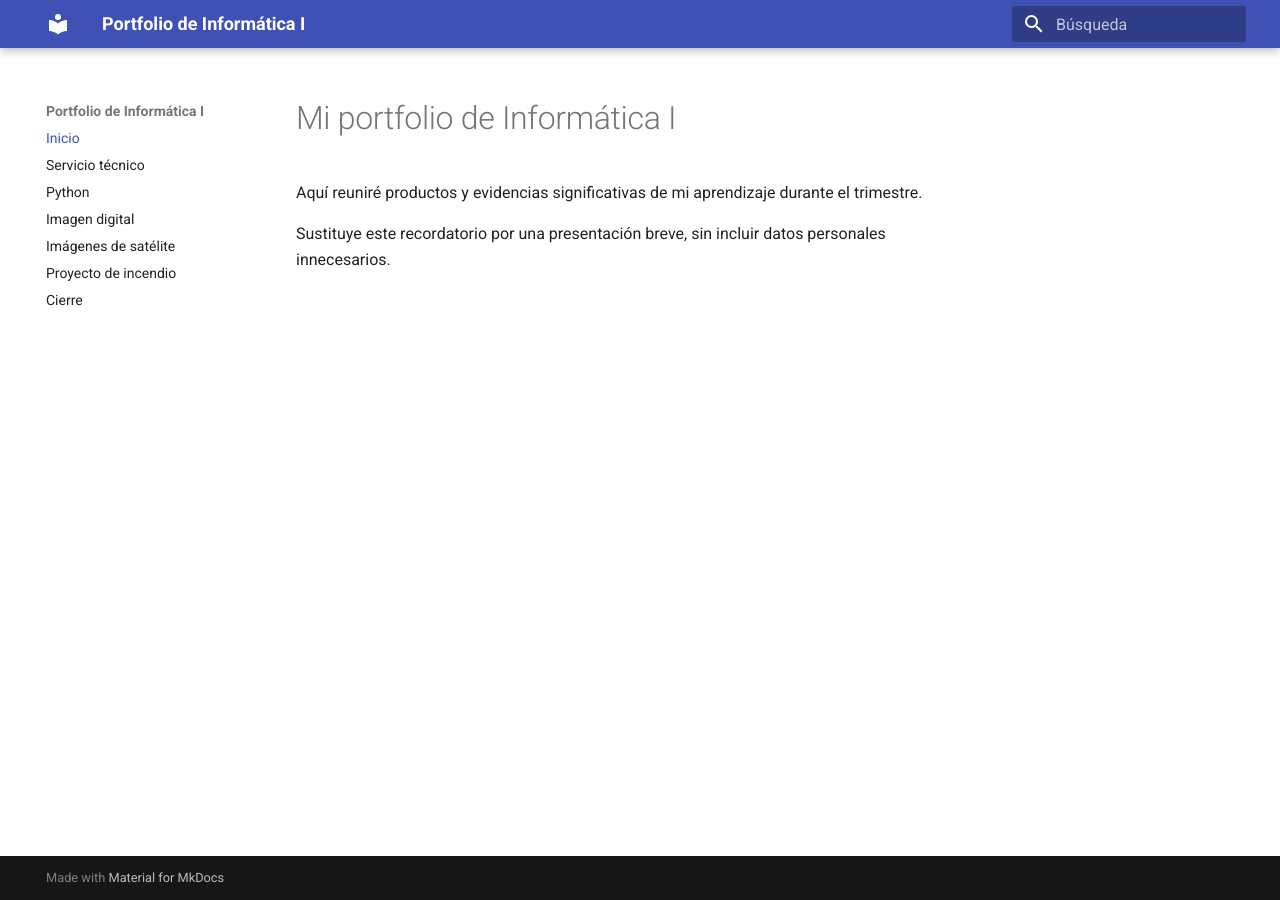
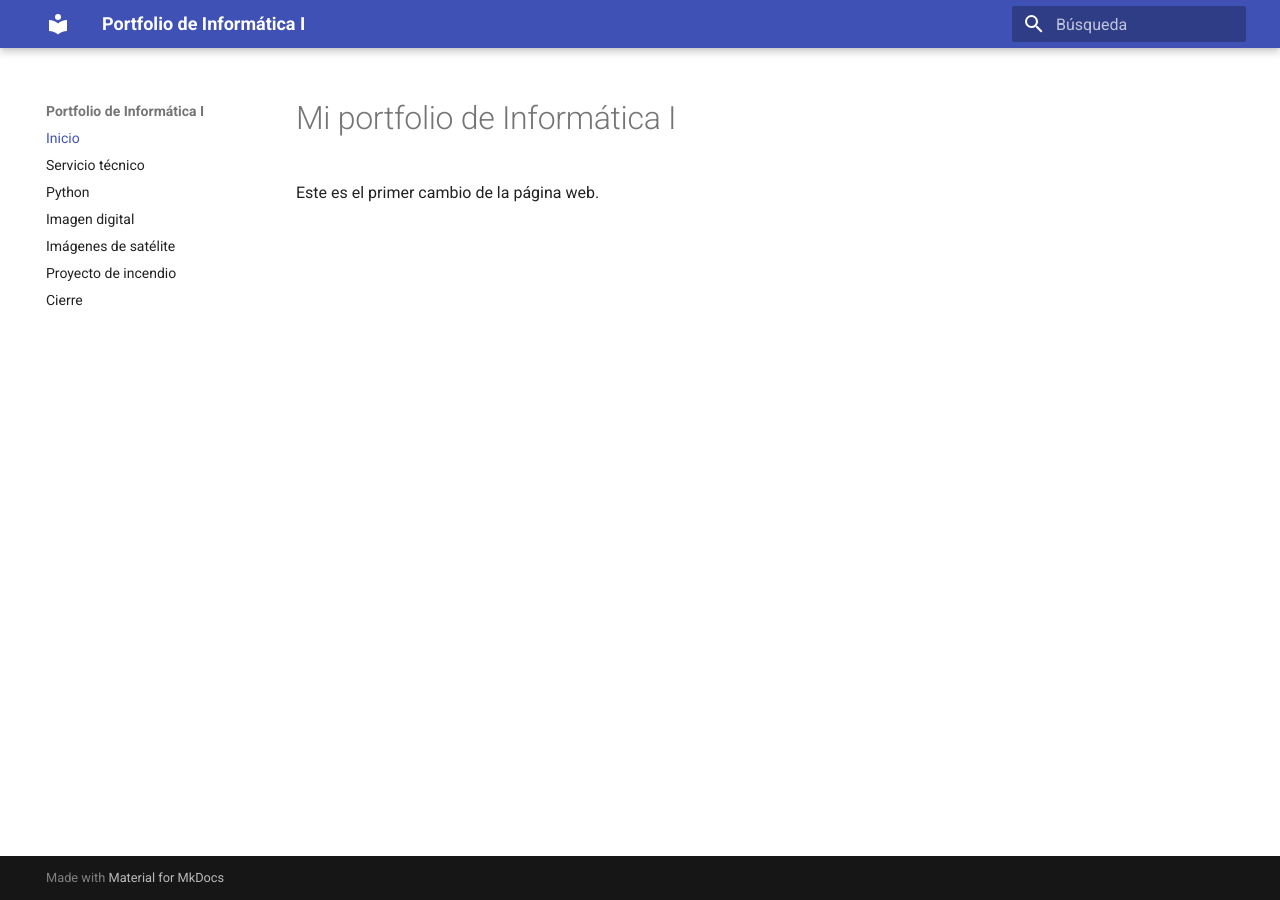
Before and after one commit to rubenguillem-cyber/plantilla_portfolio_Ruben, an MkDocs documentation site: the page built from docs/index.md, in a window 1280 px wide. Built offline with MkDocs 1.6.1 and Material for MkDocs 9.7.7, drawn with Linux system fonts in a browser that asks for light colours.

Commit message:
Primer cambio

```diff
--- a/docs/index.md
+++ b/docs/index.md
@@ -1,5 +1,3 @@
 # Mi portfolio de Informática I
 
-Aquí reuniré productos y evidencias significativas de mi aprendizaje durante el trimestre.
-
-Sustituye este recordatorio por una presentación breve, sin incluir datos personales innecesarios.
+Este es el primer cambio de la página web.
```
